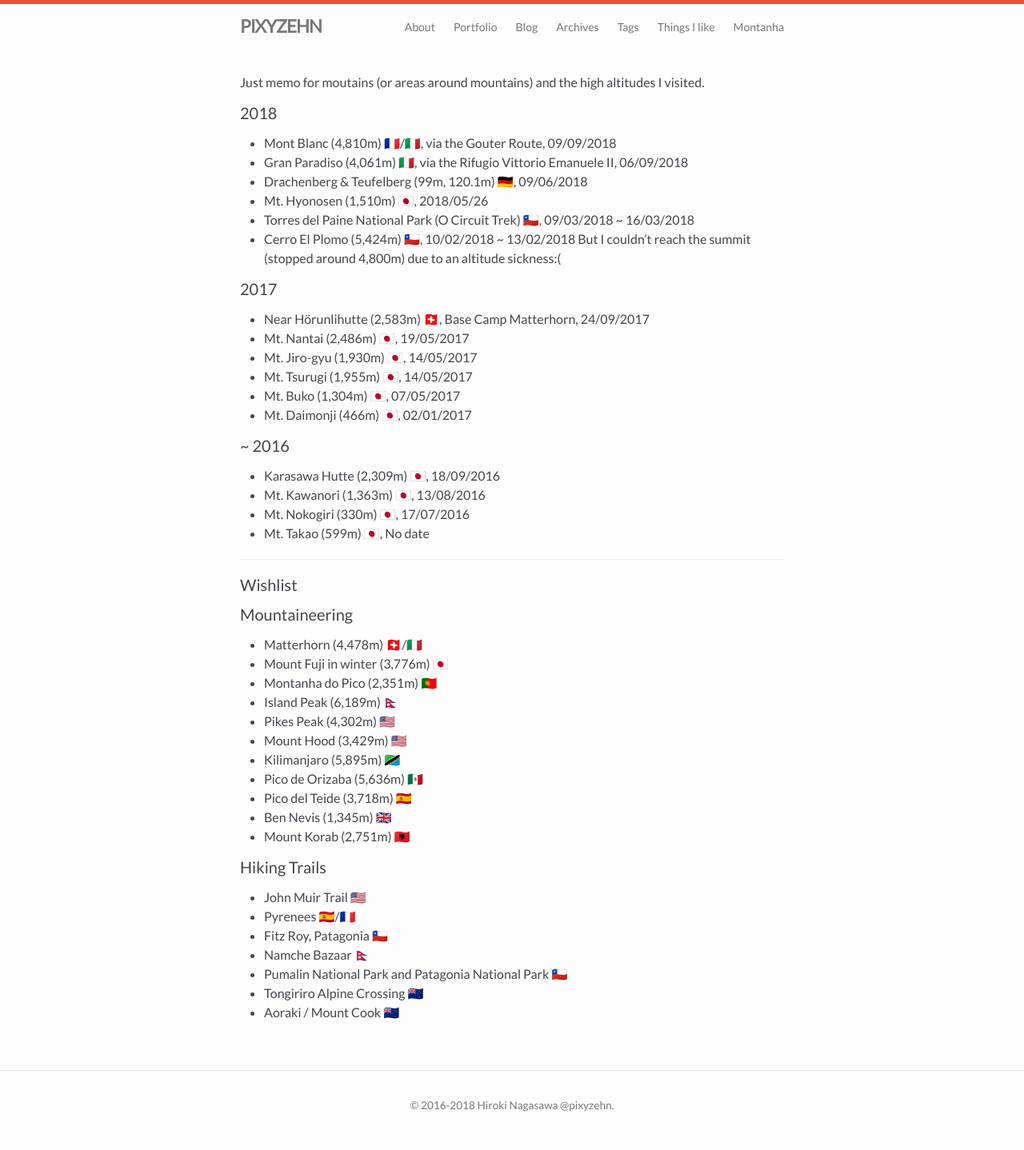
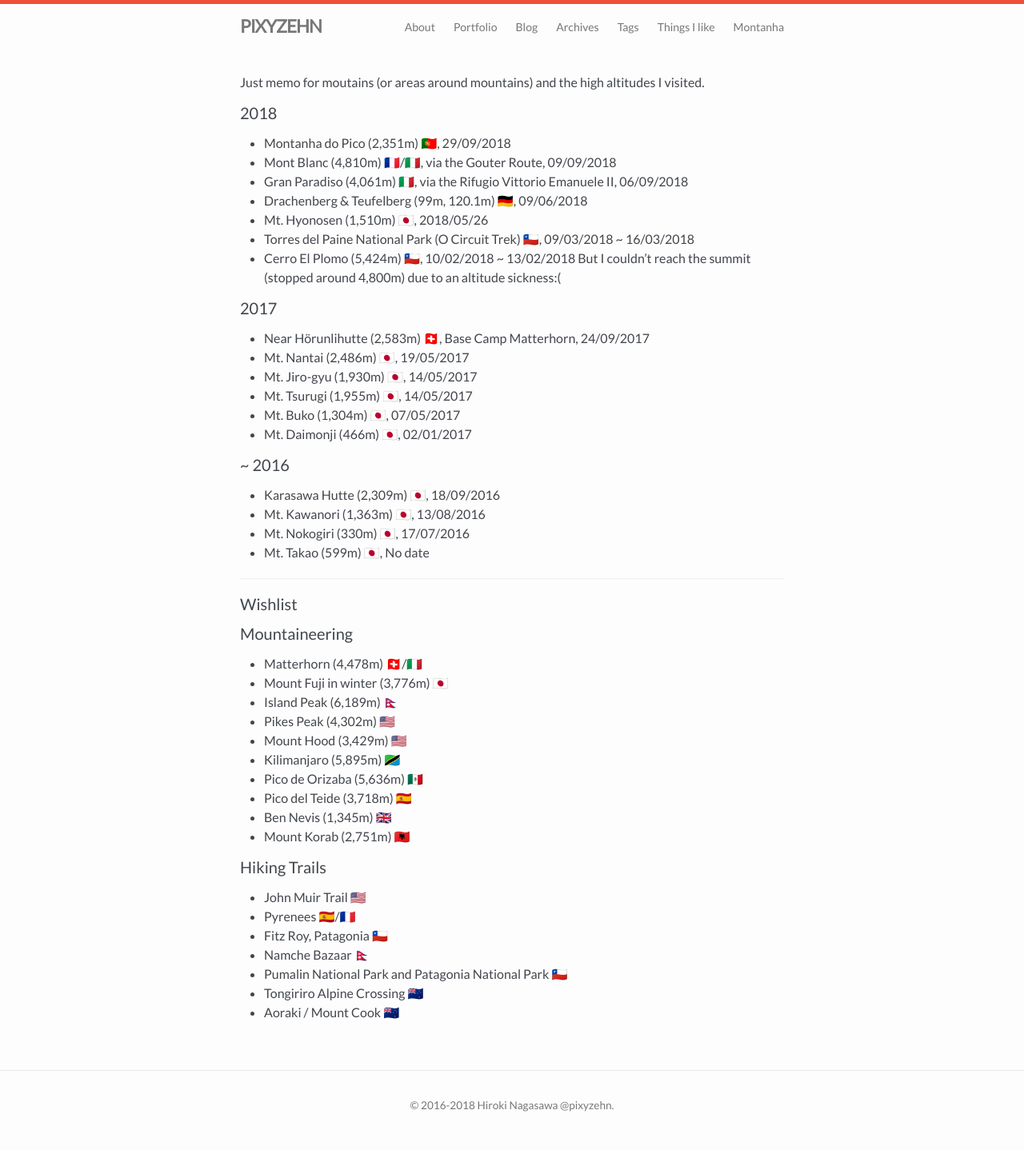
Before and after one commit to pixyzehn/pixyzehn.com, a Jekyll site: the page built from pages/mountain.md, in a window 1280 px wide. Shown: the whole page at 80% size. Built offline with Jekyll 4.4.1, drawn with Linux system fonts in a browser that asks for light colours; nearby versions of some CDN libraries; library files that are not in the unit come from our copies; part of the change alters nothing that is shown.

Commit message:
Update md

```diff
--- a/pages/mountain.md
+++ b/pages/mountain.md
@@ -8,6 +8,7 @@ Just memo for moutains (or areas around mountains) and the high altitudes I visi
 
 <h4>2018</h4>
 
+- Montanha do Pico (2,351m) 🇵🇹, 29/09/2018
 - Mont Blanc (4,810m) 🇫🇷/🇮🇹, via the Gouter Route, 09/09/2018
 - Gran Paradiso (4,061m) 🇮🇹, via the Rifugio Vittorio Emanuele II, 06/09/2018
 - Drachenberg & Teufelberg (99m, 120.1m) 🇩🇪, 09/06/2018
@@ -39,7 +40,6 @@ Just memo for moutains (or areas around mountains) and the high altitudes I visi
 #### Mountaineering
 - Matterhorn (4,478m) 🇨🇭/🇮🇹
 - Mount Fuji in winter (3,776m) 🇯🇵
-- Montanha do Pico (2,351m) 🇵🇹
 - Island Peak (6,189m) 🇳🇵
 - Pikes Peak (4,302m) 🇺🇸
 - Mount Hood (3,429m) 🇺🇸
```
